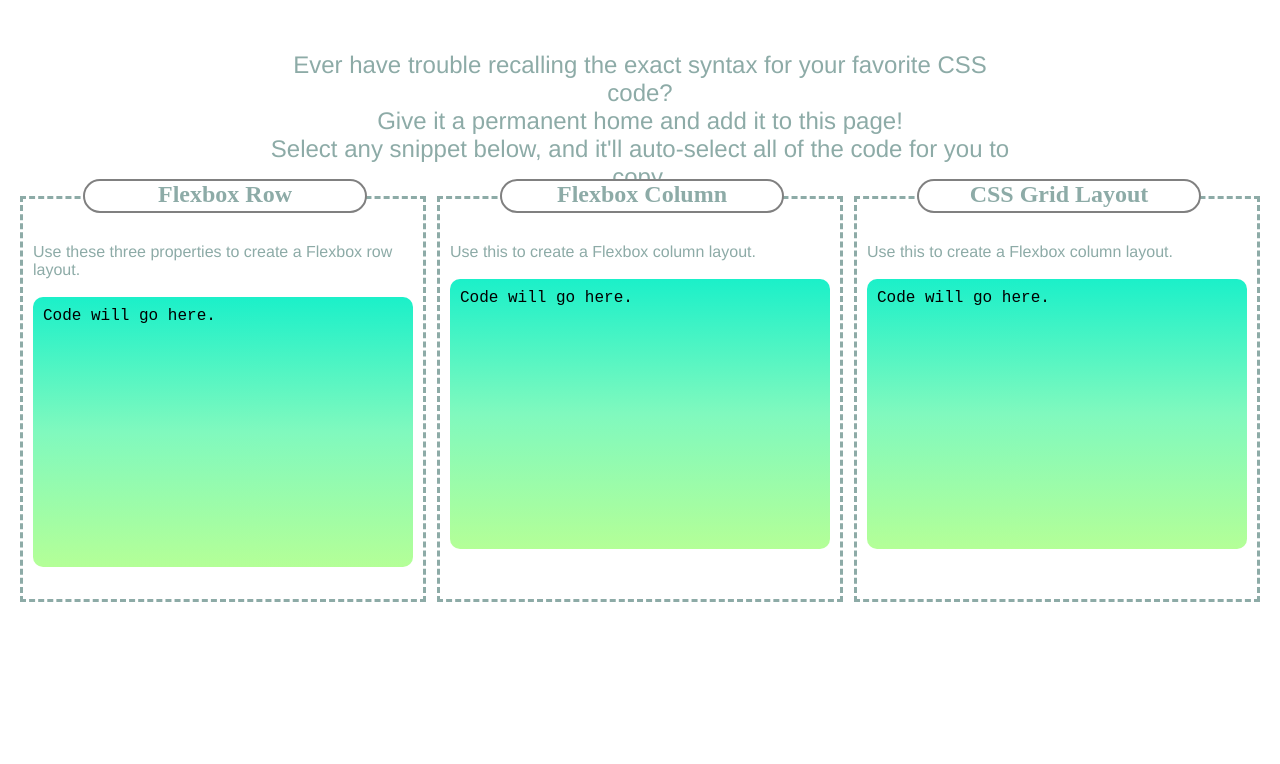
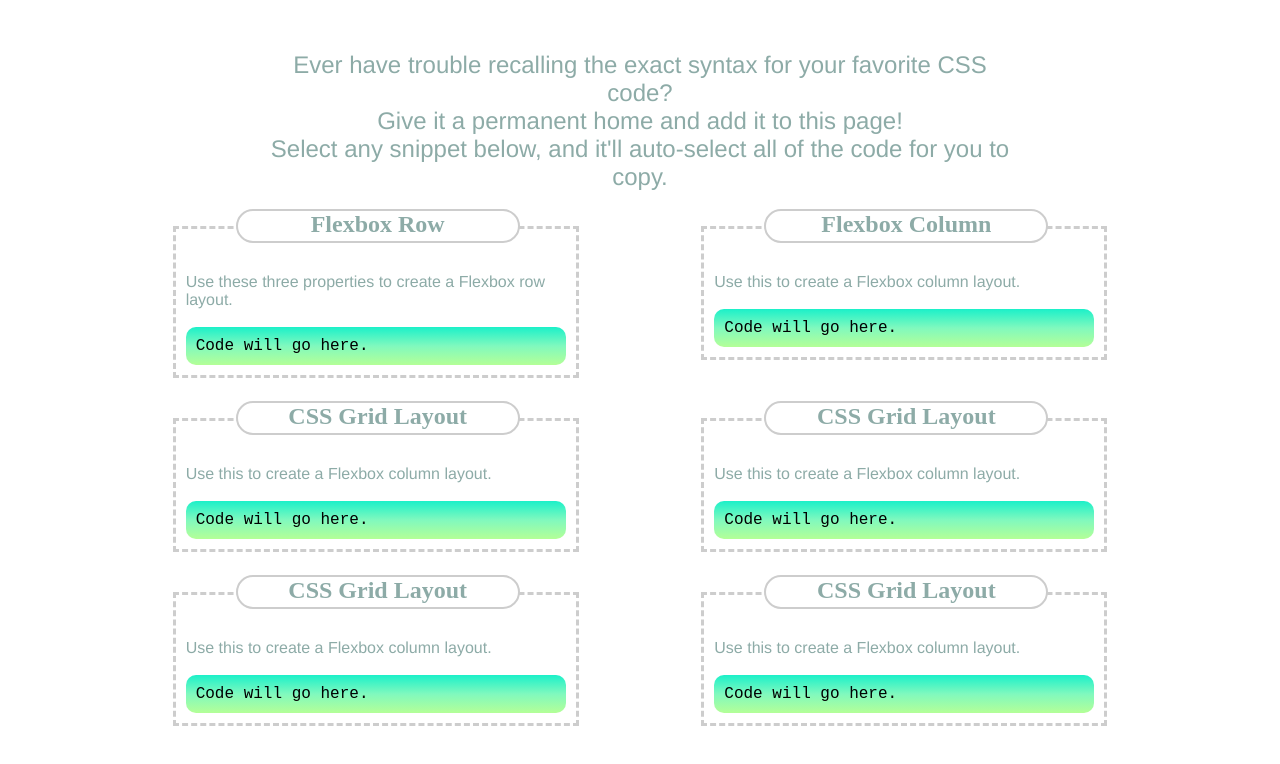
Before and after one commit to mintyry/css-snippet, a plain HTML site: page index.html in a window 1280 px wide. Shown: the part 64-828 px from the top of the page. Before the commit the page ends 800 px from the top, so only its background shows below. Drawn offline with Linux system fonts and the light colour scheme.

Commit message:
made all boxes

```diff
--- a/assets/style.css
+++ b/assets/style.css
@@ -27,7 +27,10 @@ p {
 
 .container {
     display: flex;
-    padding: 20px;
+    padding: 50px;
+    justify-content:space-evenly;
+    flex-wrap: wrap;
+    row-gap: 40px;
 }
 
 .cardcontent {
@@ -36,17 +39,18 @@ p {
 
 .rowcard {
     width: 400px;
-    height: 400px;
+    height: fit-content;
     background-color: white;
    /* background-image: linear-gradient(#10c09f, #55efa5, #adf98a ); */
    border-width: 3px ;
    border-style:dashed ;
-   border-color: #8daba7;
+   border-color: #cdcdcd;;
+   /* margin-left: 25px; */
 }
 .rowtab {
     border: 2px;
     border-style: solid ;
-    border-color: grey;
+    border-color: #cdcdcd;;
     background-color: white;
     width: 280px;
     height: 30px;
@@ -62,26 +66,27 @@ p {
     /* font-weight: bolder; */
     background-image: linear-gradient(#1bf0c9, #80f9be, #b4ff97 );
     width:inherit;
-    height: 250px;
+    height:auto;
     border-radius: 10px;
     padding: 10px;
 }
 
 .columncard {
     width: 400px;
-    height: 400px;
+    height: fit-content;
     background-color: white;
    /* background-image: linear-gradient(#10c09f, #55efa5, #adf98a ); */
    border-width: 3px ;
    border-style:dashed ;
-   border-color: #8daba7;
-   margin-left: auto;
-   margin-right: auto;
+   border-color: #cdcdcd;;
+   /* margin-left: 50px;
+   margin-right: 50px;
+   margin-bottom: 50px; */
 }
 .columntab {
     border: 2px;
     border-style: solid ;
-    border-color: grey;
+    border-color: #cdcdcd;;
     background-color: white;
     width: 280px;
     height: 30px;
@@ -97,26 +102,26 @@ p {
     /* font-weight: bolder; */
     background-image: linear-gradient(#1bf0c9, #80f9be, #b4ff97 );
     width:inherit;
-    height: 250px;
+    height: auto;
     border-radius: 10px;
     padding: 10px;
 }
 
 .gridcard {
     width: 400px;
-    height: 400px;
+    height: fit-content;
     background-color: white;
    /* background-image: linear-gradient(#10c09f, #55efa5, #adf98a ); */
    border-width: 3px ;
    border-style:dashed ;
-   border-color: #8daba7;
+   border-color: #cdcdcd;;
    /* margin-left: auto;
    margin-right: auto; */
 }
 .gridtab {
     border: 2px;
     border-style: solid ;
-    border-color: grey;
+    border-color: #cdcdcd;
     background-color: white;
     width: 280px;
     height: 30px;
@@ -132,7 +137,112 @@ p {
     /* font-weight: bolder; */
     background-image: linear-gradient(#1bf0c9, #80f9be, #b4ff97 );
     width:inherit;
-    height: 250px;
+    height: auto;
     border-radius: 10px;
     padding: 10px;
 }
+
+.lingradcard {
+    width: 400px;
+    height: fit-content;
+    background-color: white;
+   /* background-image: linear-gradient(#10c09f, #55efa5, #adf98a ); */
+   border-width: 3px ;
+   border-style:dashed ;
+   border-color: #cdcdcd;;
+   /* margin-left: auto;
+   margin-right: auto; */
+}
+.lingradtab {
+    border: 2px;
+    border-style: solid ;
+    border-color: #cdcdcd;
+    background-color: white;
+    width: 280px;
+    height: 30px;
+    position: relative;
+    bottom: 20px;
+    left: 60px;
+    border-radius: 20px;
+    text-align: center;
+}
+.lingradcode {
+    color: black;
+    font-family: 'Courier New', 'Courier', 'monospace';
+    /* font-weight: bolder; */
+    background-image: linear-gradient(#1bf0c9, #80f9be, #b4ff97 );
+    width:inherit;
+    height: auto;
+    border-radius: 10px;
+    padding: 10px;
+}
+
+.glowcard {
+    width: 400px;
+    height: fit-content;
+    background-color: white;
+   /* background-image: linear-gradient(#10c09f, #55efa5, #adf98a ); */
+   border-width: 3px ;
+   border-style:dashed ;
+   border-color: #cdcdcd;;
+   /* margin-left: 50px;
+   margin-right: 50px; */
+}
+.glowtab {
+    border: 2px;
+    border-style: solid ;
+    border-color: #cdcdcd;
+    background-color: white;
+    width: 280px;
+    height: 30px;
+    position: relative;
+    bottom: 20px;
+    left: 60px;
+    border-radius: 20px;
+    text-align: center;
+}
+.glowcode {
+    color: black;
+    font-family: 'Courier New', 'Courier', 'monospace';
+    /* font-weight: bolder; */
+    background-image: linear-gradient(#1bf0c9, #80f9be, #b4ff97 );
+    width:inherit;
+    height: auto;
+    border-radius: 10px;
+    padding: 10px;
+}
+
+.overcard {
+    width: 400px;
+    height: fit-content;
+    background-color: white;
+   /* background-image: linear-gradient(#10c09f, #55efa5, #adf98a ); */
+   border-width: 3px ;
+   border-style:dashed ;
+   border-color: #cdcdcd;;
+   /* margin-left: auto;
+   margin-right: auto; */
+}
+.overtab {
+    border: 2px;
+    border-style: solid ;
+    border-color: #cdcdcd;
+    background-color: white;
+    width: 280px;
+    height: 30px;
+    position: relative;
+    bottom: 20px;
+    left: 60px;
+    border-radius: 20px;
+    text-align: center;
+}
+.overcode {
+    color: black;
+    font-family: 'Courier New', 'Courier', 'monospace';
+    /* font-weight: bolder; */
+    background-image: linear-gradient(#1bf0c9, #80f9be, #b4ff97 );
+    width:inherit;
+    height: auto;
+    border-radius: 10px;
+    padding: 10px;
+}
--- a/index.html
+++ b/index.html
@@ -50,6 +50,40 @@
             </figure>
             </section>
         </figure>
+
+        <figure class = "lingradcard">
+            <h2 class = "lingradtab">CSS Grid Layout</h2>
+            <section class="cardcontent">
+            <p> Use this to create a Flexbox column layout. </p>
+            <br>
+            <figure class = "lingradcode">
+                Code will go here.
+            </figure>
+            </section>
+        </figure>
+
+        <figure class = "glowcard">
+            <h2 class = "glowtab">CSS Grid Layout</h2>
+            <section class="cardcontent">
+            <p> Use this to create a Flexbox column layout. </p>
+            <br>
+            <figure class = "glowcode">
+                Code will go here.
+            </figure>
+            </section>
+        </figure>
+
+        <figure class = "overcard">
+            <h2 class = "overtab">CSS Grid Layout</h2>
+            <section class="cardcontent">
+            <p> Use this to create a Flexbox column layout. </p>
+            <br>
+            <figure class = "overcode">
+                Code will go here.
+            </figure>
+            </section>
+        </figure>
+
     </div>
 </body>
 </html>
```
